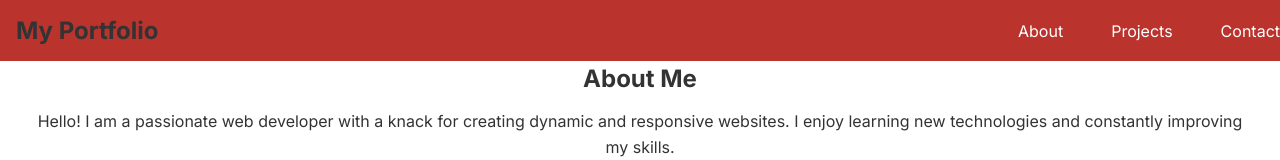
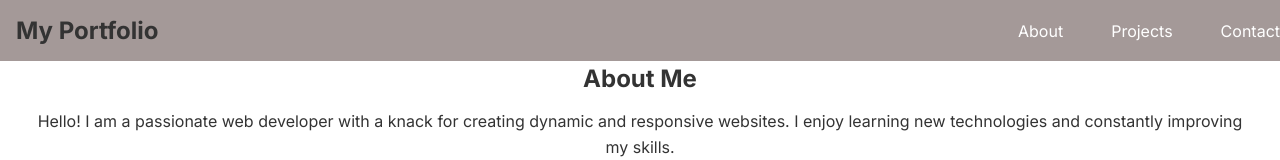
Before and after one commit to dreamscaatcher/Guri-Portfolio, a Next.js app: page / in a window 1280 px wide. Shown: the top 160 px of the page. Built offline with nearby package versions, Linux system fonts and the light colour scheme.

Commit message:
chore color change to test

```diff
--- a/next.config.mjs
+++ b/next.config.mjs
@@ -1,8 +1,6 @@
 const nextConfig = {
     reactStrictMode: true,
-    experimental: {
-      appDir: true,
-    },
+
   };
 
   export default nextConfig;
--- a/src/styles/Header.module.css
+++ b/src/styles/Header.module.css
@@ -4,7 +4,7 @@
     justify-content: space-between;
     align-items: center;
     padding: 1rem;
-    background-color: hsl(3, 62%, 45%);
+    background-color: hsl(5, 6%, 62%);
     color: #fff;
     position: fixed;
     width: 100%;
```
